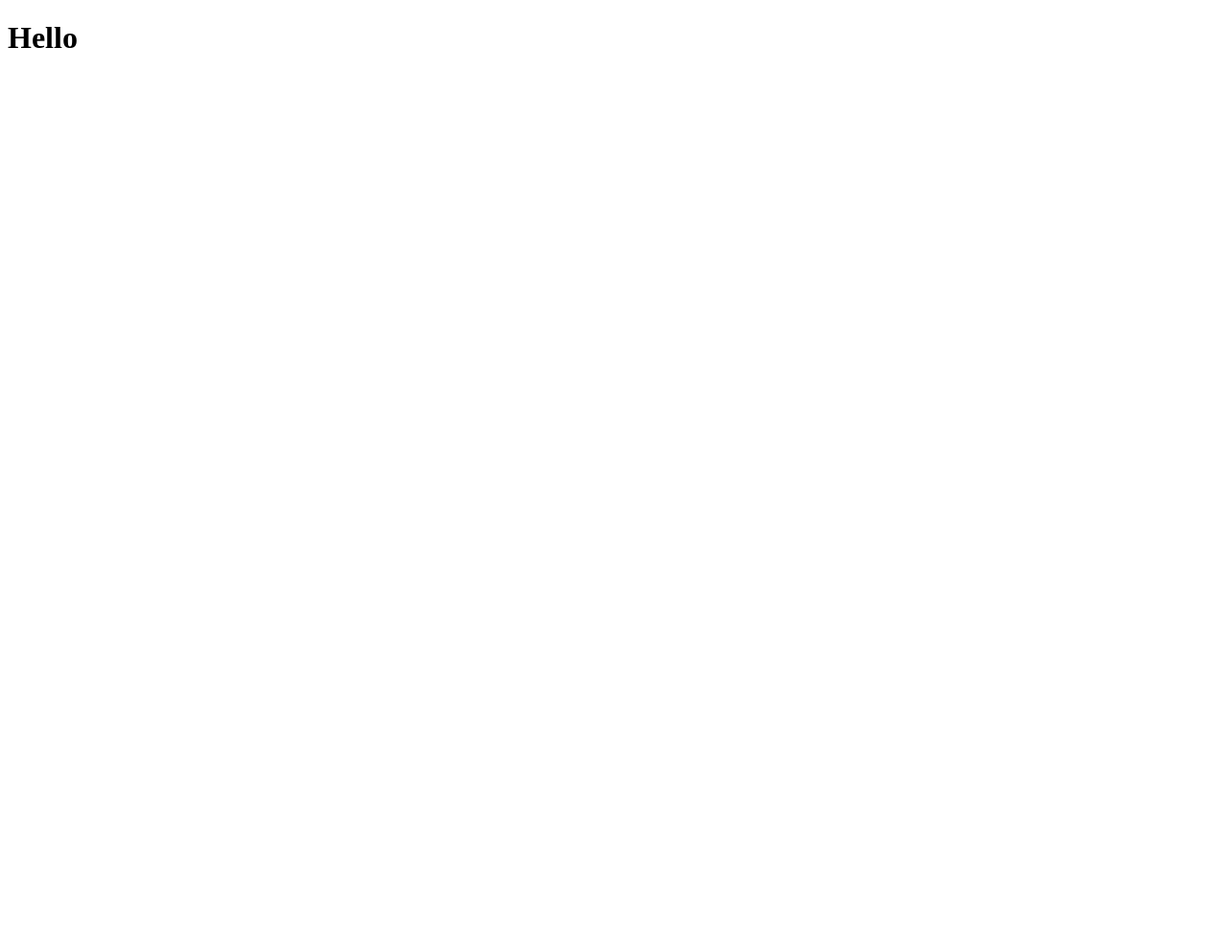
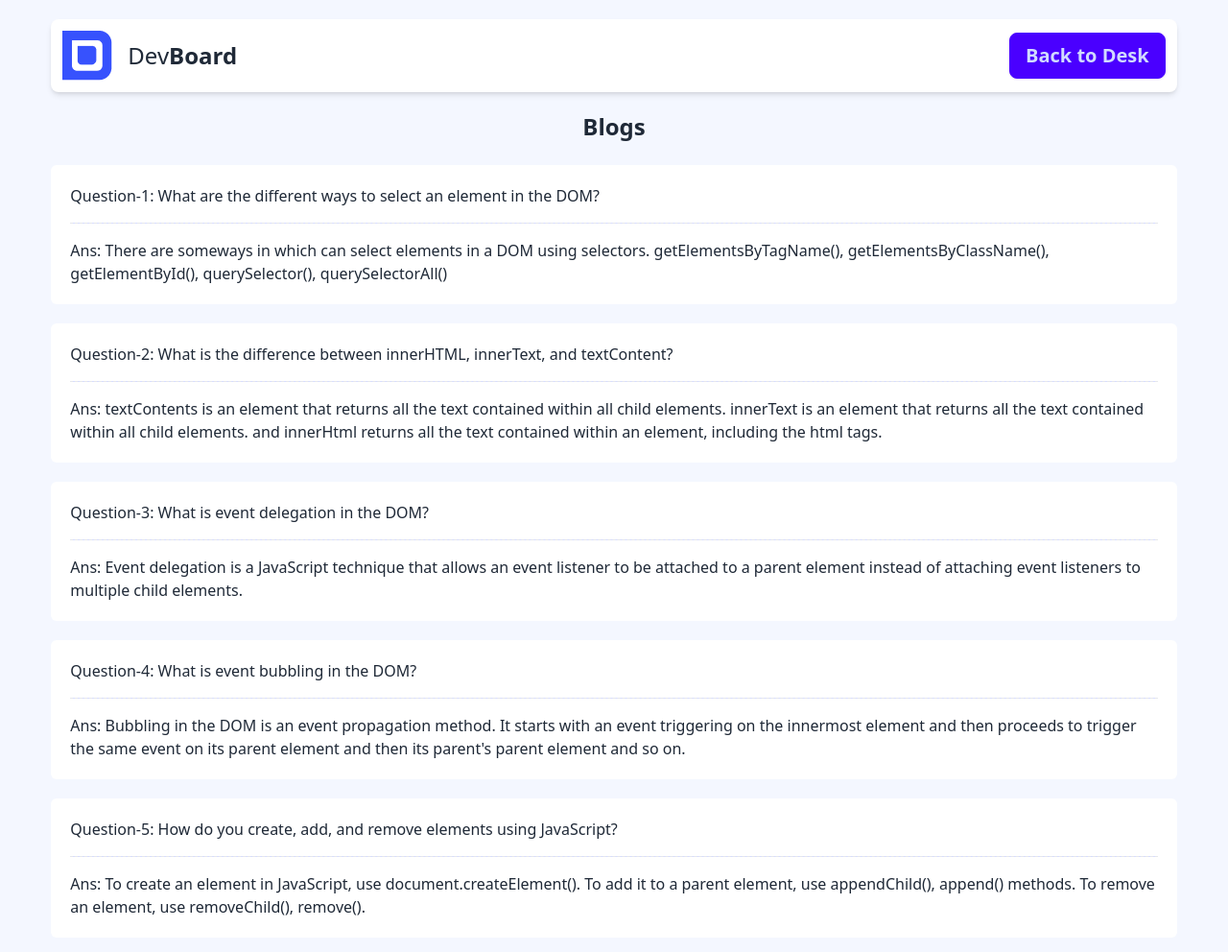
Before and after one commit to tushar-hossain/DevBoard, a plain HTML site: page pages/question.html in a window 1280 px wide. Shown: the whole page at 96% size. Before the commit the page ends 800 px from the top, so only its background shows below. Drawn offline with nearby package versions, Linux system fonts and the light colour scheme.

Commit message:
done project

```diff
--- a/pages/question.html
+++ b/pages/question.html
@@ -3,9 +3,107 @@
   <head>
     <meta charset="UTF-8" />
     <meta name="viewport" content="width=device-width, initial-scale=1.0" />
-    <title>Document</title>
+    <title>task meeter</title>
+    <!-- daisyUI link -->
+    <link
+      href="https://cdn.jsdelivr.net/npm/daisyui@4.12.24/dist/full.min.css"
+      rel="stylesheet"
+      type="text/css"
+    />
+    <script src="https://cdn.tailwindcss.com"></script>
   </head>
-  <body>
-    <h1>Hello</h1>
+  <body class="bg-[#f4f7ff]">
+    <section class="w-11/12 mx-auto">
+      <!-- navbar -->
+      <nav class="py-5">
+        <div
+          class="bg-base-100 rounded-lg p-3 items-center flex justify-between shadow-md"
+        >
+          <div class="flex items-center cursor-pointer">
+            <img
+              class="hidden sm:block"
+              src="../assets/logo.png"
+              alt="logo images"
+            />
+            <a class="text-2xl ml-4">Dev<span class="font-bold">Board</span></a>
+          </div>
+          <button id="backDesk-btn" class="btn btn-primary text-xl">
+            Back to Desk
+          </button>
+        </div>
+      </nav>
+    </section>
+
+    <section class="w-11/12 mx-auto pb-5">
+      <h1 class="text-center text-2xl font-semibold mb-6">Blogs</h1>
+      <!-- blog-1 -->
+      <div class="bg-white p-5 space-y-4 rounded-md mb-5">
+        <h1>
+          Question-1: What are the different ways to select an element in the
+          DOM?
+        </h1>
+        <hr class="mt-5 border-dashed bg-[#D7DCFF]" />
+        <p>
+          Ans: There are someways in which can select elements in a DOM using
+          selectors. getElementsByTagName(), getElementsByClassName(),
+          getElementById(), querySelector(), querySelectorAll()
+        </p>
+      </div>
+
+      <!-- blog-2 -->
+      <div class="bg-white p-5 space-y-4 rounded-md mb-5">
+        <h1>
+          Question-2: What is the difference between innerHTML, innerText, and
+          textContent?
+        </h1>
+        <hr class="mt-5 border-dashed bg-[#D7DCFF]" />
+        <p>
+          Ans: textContents is an element that returns all the text contained
+          within all child elements. innerText is an element that returns all
+          the text contained within all child elements. and innerHtml returns
+          all the text contained within an element, including the html tags.
+        </p>
+      </div>
+
+      <!-- blog-3 -->
+      <div class="bg-white p-5 space-y-4 rounded-md mb-5">
+        <h1>Question-3: What is event delegation in the DOM?</h1>
+        <hr class="mt-5 border-dashed bg-[#D7DCFF]" />
+        <p>
+          Ans: Event delegation is a JavaScript technique that allows an event
+          listener to be attached to a parent element instead of attaching event
+          listeners to multiple child elements.
+        </p>
+      </div>
+
+      <!-- blog-4 -->
+      <div class="bg-white p-5 space-y-4 rounded-md mb-5">
+        <h1>Question-4: What is event bubbling in the DOM?</h1>
+        <hr class="mt-5 border-dashed bg-[#D7DCFF]" />
+        <p>
+          Ans: Bubbling in the DOM is an event propagation method. It starts
+          with an event triggering on the innermost element and then proceeds to
+          trigger the same event on its parent element and then its parent's
+          parent element and so on.
+        </p>
+      </div>
+
+      <!-- blog-5 -->
+      <div class="bg-white p-5 space-y-4 rounded-md mb-5">
+        <h1>
+          Question-5: How do you create, add, and remove elements using
+          JavaScript?
+        </h1>
+        <hr class="mt-5 border-dashed bg-[#D7DCFF]" />
+        <p>
+          Ans: To create an element in JavaScript, use document.createElement().
+          To add it to a parent element, use appendChild(), append() methods. To
+          remove an element, use removeChild(), remove().
+        </p>
+      </div>
+    </section>
+
+    <!-- js file connection -->
+    <script src="./question.js"></script>
   </body>
 </html>
--- a/pages/question.js
+++ b/pages/question.js
@@ -0,0 +1,5 @@
+// backDesk Button event listener
+
+document.getElementById("backDesk-btn").addEventListener("click", function () {
+  window.location.href = "../index.html";
+});
```
Also changed, not shown: index.html (+13 -31 lines).
